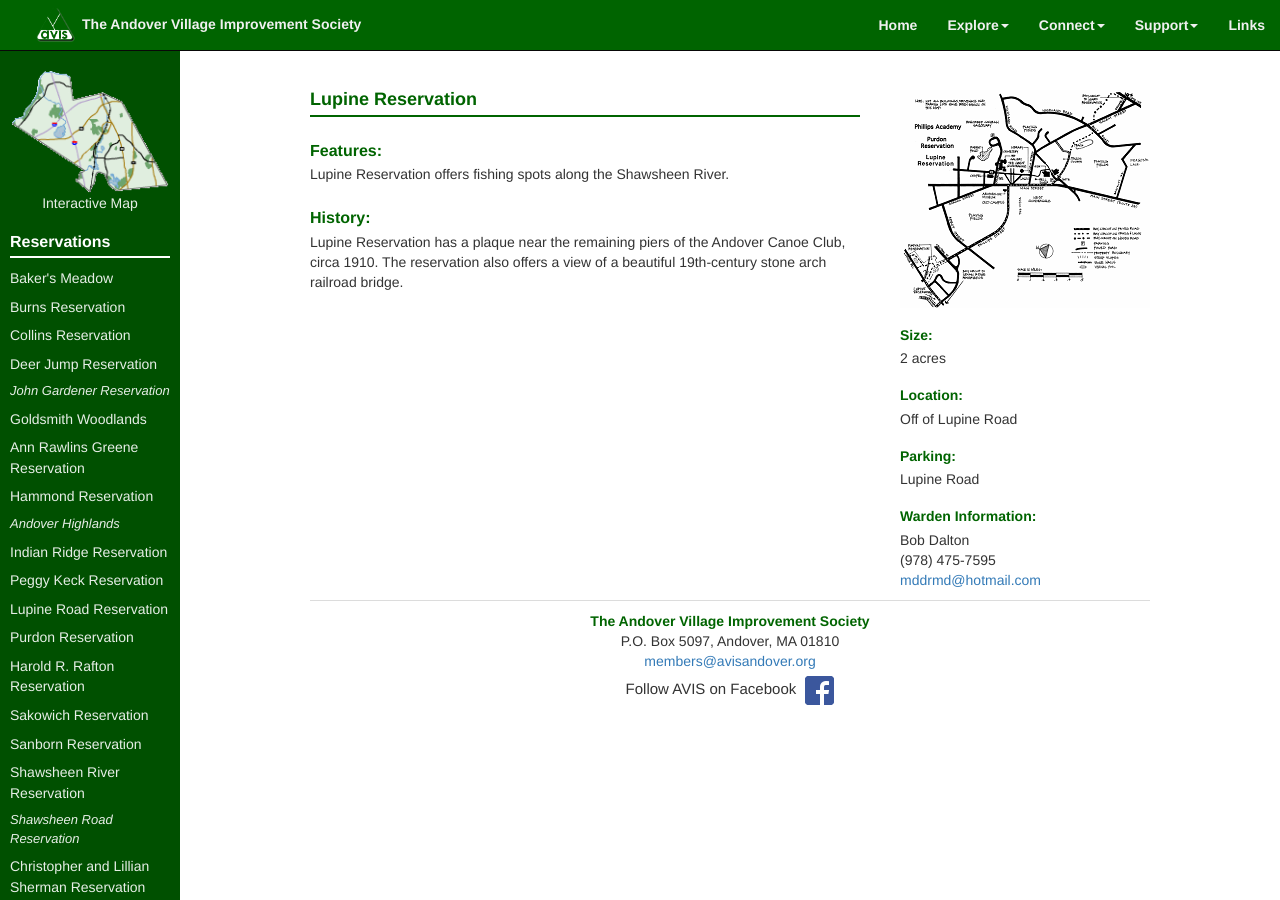
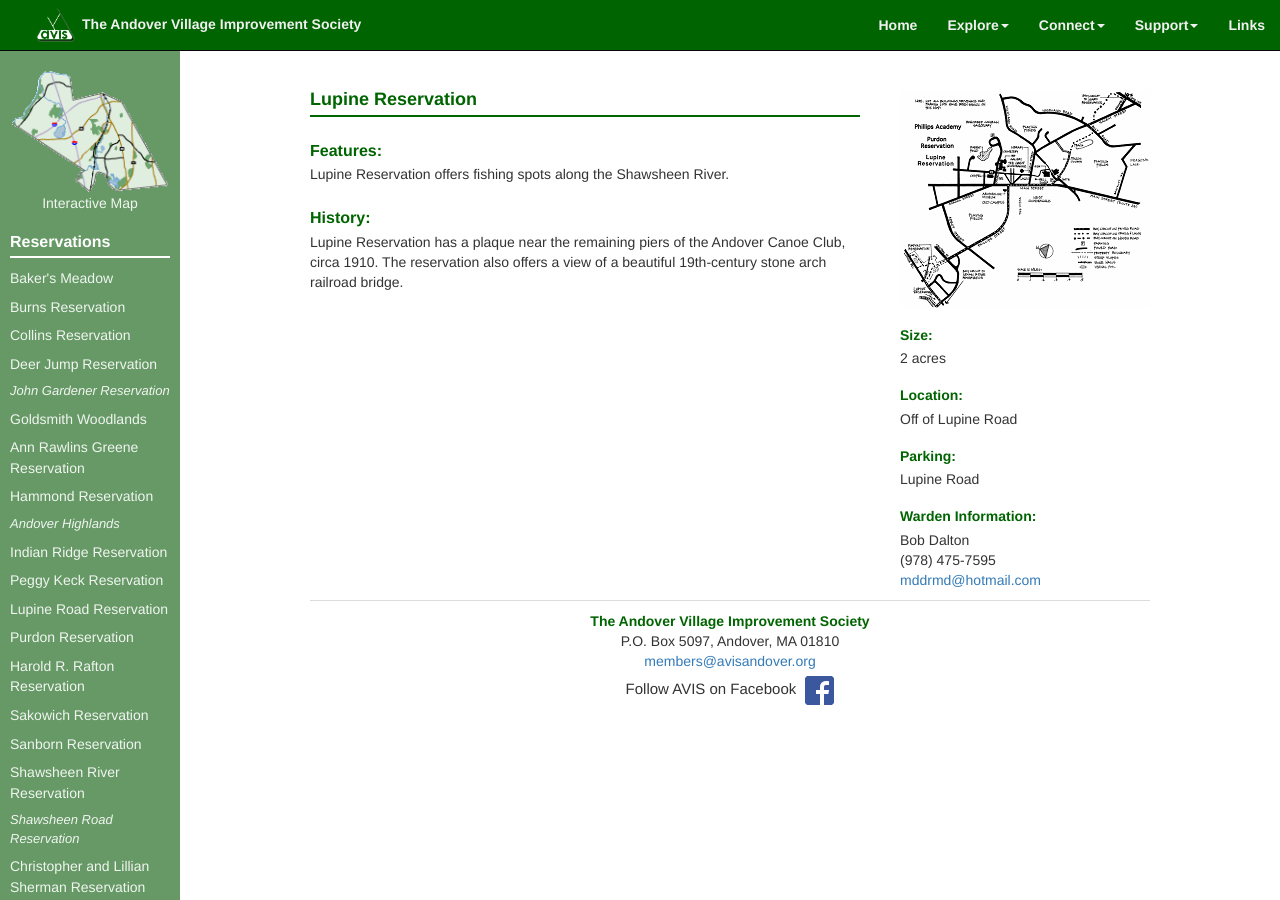
Before and after one commit to avisandover/avis-website, a Jekyll site: the page built from lupine.html, in a window 1280 px wide. Built offline with Jekyll 4.4.1, drawn with Linux system fonts in a browser that asks for light colours.

Commit message:
Changed background color to light green

```diff
--- a/_sass/pages/_reservations.scss
+++ b/_sass/pages/_reservations.scss
@@ -49,7 +49,7 @@
     bottom: 0px;
     width: $sidebar-width;
     padding: 20px 10px;
-    background-color: rgba(0,80,0,1);
+    background-color: rgba(102,153,102,1);
     overflow-y: auto;
     @include transition(0.5s);
 
```
